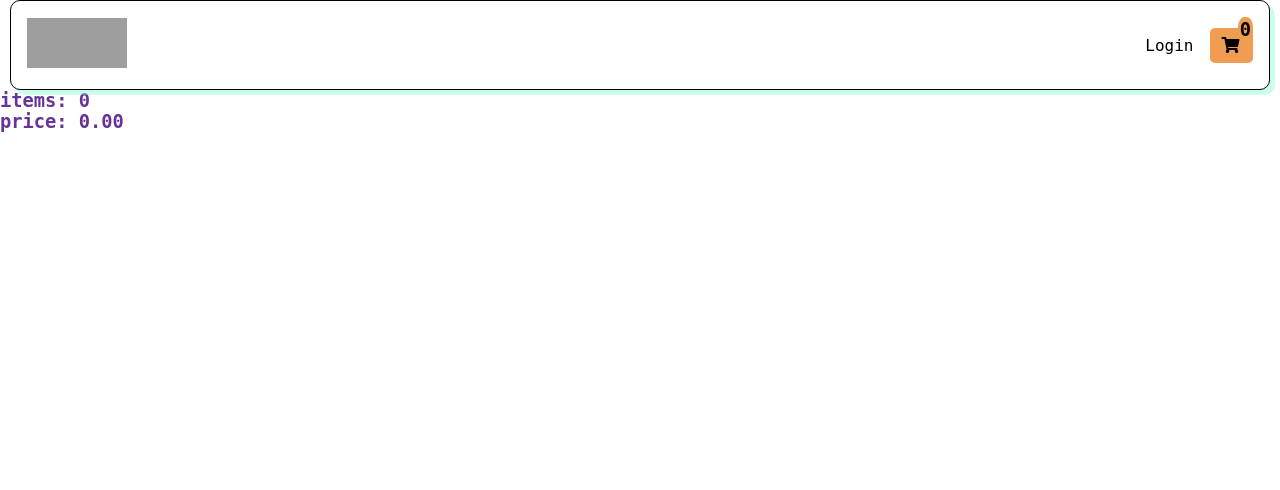
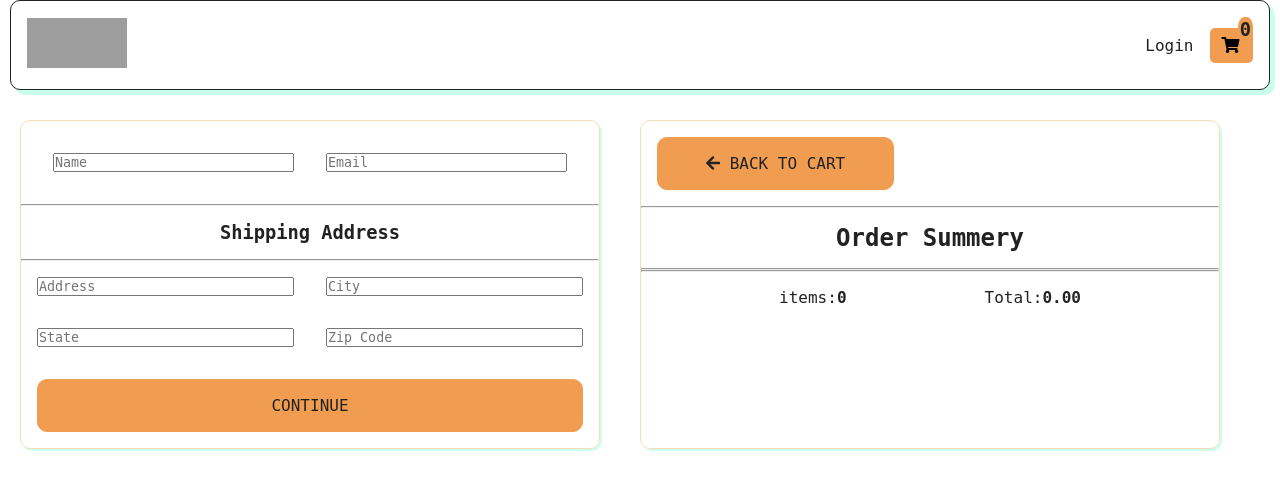
Before and after one commit to bibekebib/e-com, a Django app: page /checkout/ in a window 1280 px wide. Shown: the top 490 px of the page. Run offline with Django 3.2, Linux system fonts and the light colour scheme; some libraries are stand-ins or nearby versions; grey boxes are pictures that could not be loaded.

Commit message:
model -2 frontend sahit sakyo hai

```diff
--- /dev/null
+++ b/booking/static/css/checkout.css
@@ -0,0 +1,103 @@
+/* Main fonting works Starts */
+
+:root {
+  --primaryColor: #f09d51;
+  --mainWhite: #fff;
+  --mainBlack: #222;
+  --mainGray: #ececec;
+  --mainSpacing: 0.1rem;
+  --mainTransition: all 0.3s linear;
+}
+
+* {
+  margin: 0;
+  padding: 0;
+  box-sizing: border-box;
+}
+
+body {
+  text-transform: var(--mainSpacing);
+  color: var(--mainBlack);
+  background: var(--mainWhite);
+}
+/* Main Fonting works Ends */
+.checkout-container {
+  margin-top: 90px;
+  display: flex;
+  width: 100%;
+}
+.checkout-container .checkout-shipping-address,
+.checkout-container .checkout-items-summery {
+  margin: 20px;
+  text-align: center;
+  min-height: 200px;
+  width: calc(100% / 2 - 60px);
+  border-radius: 10px;
+  border: 1px solid wheat;
+  box-shadow: 2px 2px rgba(127, 255, 212, 0.39);
+}
+.checkout-container .checkout-shipping-address h3,
+.checkout-container .checkout-items-summery h2 {
+  margin: 1rem 0;
+}
+.checkout-container .checkout-shipping-address .guest-input-section {
+  margin: 1rem;
+  display: flex;
+  flex-wrap: wrap;
+}
+.checkout-container .checkout-shipping-address .guest-input-section input {
+  margin: 1rem;
+  width: calc(100% / 2 - 2rem);
+}
+.checkout-container .checkout-shipping-address .authorized-shipping-address {
+  display: flex;
+  flex-wrap: wrap;
+}
+.checkout-container
+  .checkout-shipping-address
+  .authorized-shipping-address
+  input {
+  margin: 1rem;
+  width: calc(100% / 2 - 2rem);
+}
+.checkout-container
+  .checkout-shipping-address
+  .authorized-shipping-address
+  button {
+  margin: 1rem;
+  width: calc(100% - 2rem);
+}
+.checkout-container .back-link {
+  margin: 1rem;
+  text-align: initial;
+}
+.checkout-container .checkout-items-summery .items-summery table {
+  width: 100%;
+  transition: var(--mainTranisition);
+}
+.checkout-container .checkout-items-summery .items-summery table tr {
+  transition: var(--mainTranisition);
+}
+.checkout-container .checkout-items-summery.items-summery table tr td {
+  flex: 1;
+  text-align: center;
+  height: 40px;
+  background: whitesmoke;
+  border-radius: 10px;
+  transition: var(--mainTranisition);
+}
+.checkout-container .checkout-items-summery table tr td img {
+  width: 100px;
+  height: 60px;
+}
+text-transform: var(--mainSpacing);
+
+@media only screen and (max-width: 940px) {
+  .checkout-container {
+    flex-direction: column;
+  }
+  .checkout-container .checkout-shipping-address,
+  .checkout-container .checkout-items-summery {
+    width: calc(100% - 40px);
+  }
+}
--- a/booking/static/css/store.css
+++ b/booking/static/css/store.css
@@ -16,6 +16,7 @@
 }
 
 body {
+  text-transform: var(--mainSpacing);
   color: var(--mainBlack);
   background: var(--mainWhite);
 }
@@ -61,6 +62,11 @@ body {
   background: transparent;
   color: var(--primaryColor);
 }
+@media only screen and (max-width: 940px) {
+  .banner-btn {
+    padding: 0.5rem 1.5rem;
+  }
+}
 /* bannering Ends */
 /* Products Starts */
 
@@ -69,8 +75,7 @@ body {
   display: flex;
   flex-direction: column;
   align-items: center;
-  /* justify-content: center; */
-  border: 1px solid red;
+  justify-content: center;
 }
 .section-title h2 {
   text-align: center;
--- a/booking/store/templates/store/checkout.html
+++ b/booking/store/templates/store/checkout.html
@@ -1,41 +1,68 @@
 {% extends 'store/main.html' %}
 {% load static %}
+{% block content %}
     <!DOCTYPE html>
     <html lang="en">
         <head>
             <meta charset="UTF-8"/>
             <meta content="width=device-width, initial-scale=1.0" name="viewport"/>
+            <link rel="stylesheet" href="{% static 'css/store.css' %}">
+            <link rel="stylesheet" href="{% static 'css/checkout.css' %}">
             <title>checkout | MarginTop Solutions</title>
         </head>
         <body>
 
-        {% block content %}
+            <div class="checkout-container" style="margin-top:100px">
+                <div class="checkout-shipping-address">
+                    <div class="guest-input-section">
+                        <input id="" name="" placeholder="Name" type="text">
+                        <input id="" name="" placeholder="Email" type="text">
+                    </div>
+                    <hr>
+                    <h3>Shipping Address</h3>
+                    <hr>
+                    <div class="authorized-shipping-address">
+                        <input id="" name="" placeholder="Address" type="text">
+                        <input id="" name="" placeholder="City" type="text">
+                        <input id="" name="" placeholder="State" type="text">
+                        <input id="" name="" placeholder="Zip Code" type="text">
+                        <button class="banner-btn" type="submit">Continue</button>
+                    </div>
+                </div>
+                <div class="checkout-items-summery">
+                    <div class="back-link">
 
+                        <a href="{%url 'cart' %}">
+                            <button class="banner-btn">
+                                <i class="fas fa-arrow-left"></i>
+                                Back To Cart</button>
+                        </a>
 
-
-            <div style="margin-top:90px; color:rebeccapurple;">
-            </h4>
-            <h3>
-                <p>items:
-                    {{order.get_cart_items}}
+                    </div>
+                    <hr>
+                    <h2>Order Summery</h2>
+                    <hr>
+                    <div class="items-summery">
+                        <table>
+                            {% for item in items %}
+                                <tr>
+                                    <td><img src="{{item.product.imageURL}}" alt="item.product.name"/></td>
+                                    <td>{{item.product.name}}</td>
+                                    <td>{{item.product.price|floatformat:2}}</td>
+                                    <td>{{item.quantity}}</td>
+                                </tr>
+                            {% endfor %}
+                        </table>
+                    </div>
+                    <hr>
+                    <span style="display: flex; align-items:center; justify-content:space-evenly; margin: 1rem 0;">
+                        <p>items:<strong>{{order.get_cart_items}}</strong>
                         </p>
-                <p>price:
-                    {{order.get_cart_total|floatformat:2}}
+                        <p>Total:<strong>{{order.get_cart_total|floatformat:2}}</strong>
                         </p>
-            </h3>
-                {% for item in items %}
-                <h4>
-<img src="{{item.product.imageURL }}" alt="">
-                    <p>{{item.product.name}}</p>
-                    <p>{{item.product.price}}</p>
-                    <p>{{item.quantity}}</p>
-
-
-                <hr>
-                {% endfor %}
-
+                    </span>
+                </div>
             </div>
         {% endblock content %}
     </body>
-    </body>
 </html>
--- a/booking/store/templates/store/store.html
+++ b/booking/store/templates/store/store.html
@@ -41,7 +41,7 @@
                                         Add to Cart
                                     </button>
                                     <button class="bag-btn view" data-id="1">
-                                        <i class="fas fa-shopping-cart"></i>
+                                        <i class="fas fa-info-circle"></i>
                                         view-more
                                     </button>
                                 </div>
```
Also changed, not shown: booking/static/css/cart.css (added, +83 -0 lines), booking/store/templates/store/cart.html (+52 -16 lines). Lines whose indentation alone changed are shown as unchanged.
